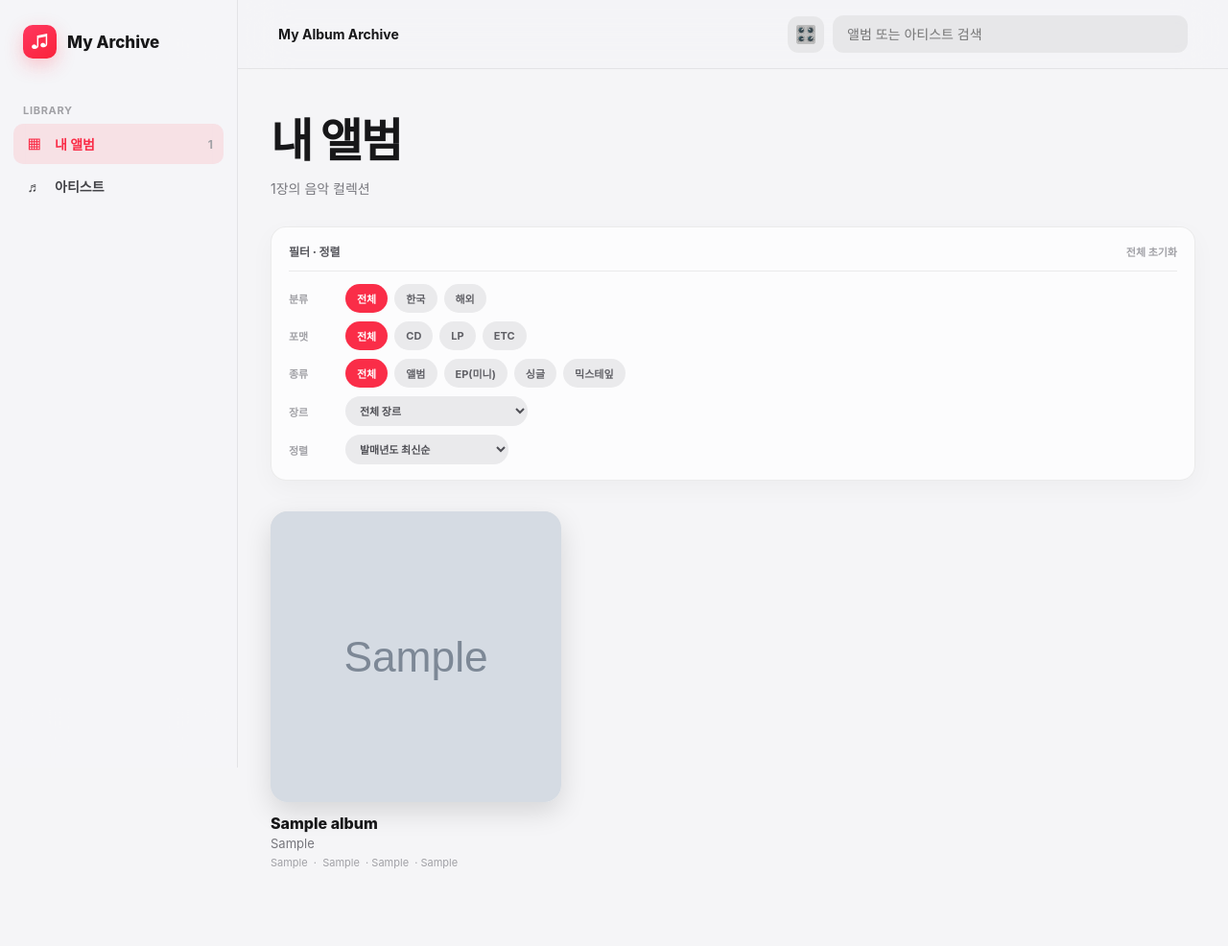
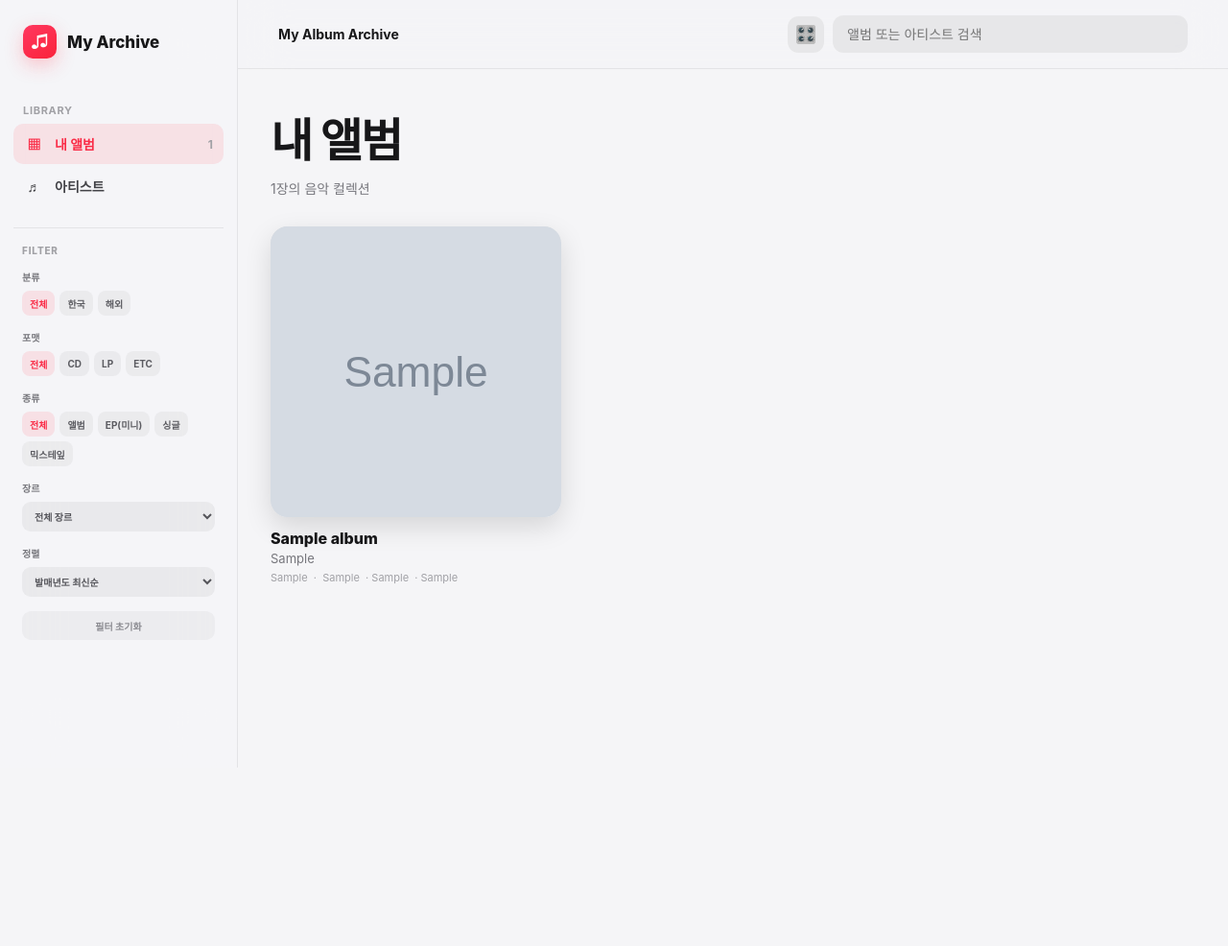
Before and after one commit to Siunaldonumber7/Album-Archive, a Flask app: page / in a window 1280 px wide. Shown: the whole page at 96% size. After the commit the page ends 800 px from the top, so only its background shows below. Run offline with Flask 3, Linux system fonts and the light colour scheme; tables that the repository leaves empty hold one stand-in row (values such as "Sample post"); grey boxes marked "Sample" are stand-in pictures.

Commit message:
Restore sidebar filters and add price sorting

```diff
--- a/templates/index.html
+++ b/templates/index.html
@@ -91,6 +91,8 @@ a {
         saturate(180%);
 
     z-index: 50;
+
+    overflow-y: auto;
 }
 
 
@@ -289,11 +291,13 @@ a {
     color: var(--accent);
 }
 
-.side-genre-form {
+.side-genre-form,
+.side-sort-form {
     width: 100%;
 }
 
-.side-genre-select {
+.side-genre-select,
+.side-sort-select {
     width: 100%;
     height: 31px;
     padding: 0 28px 0 9px;
@@ -513,7 +517,7 @@ h1 {
 
 .filters {
 
-    display: block;
+    display: none;
 
     margin-bottom: 32px;
 
@@ -955,6 +959,10 @@ h1 {
             60px;
     }
 
+    .filters {
+        display: block;
+    }
+
     .album-grid {
         grid-template-columns:
             repeat(
@@ -1028,6 +1036,88 @@ h1 {
     <span class="nav-icon">♬</span>
     아티스트
 </a>
+
+<div class="side-filter-panel">
+
+<div class="side-filter-heading">FILTER</div>
+
+<div class="side-filter-group">
+    <span class="side-filter-name">분류</span>
+    <div class="side-filter-options">
+        <a href="{{ url_for('index', library_q=library_q, media_format=format_filter, album_type=album_type_filter, genre=genre_filter, sort=sort_order) }}"
+           class="side-chip {% if not classification_filter %}active{% endif %}">전체</a>
+        <a href="{{ url_for('index', library_q=library_q, classification='한국', media_format=format_filter, album_type=album_type_filter, genre=genre_filter, sort=sort_order) }}"
+           class="side-chip {% if classification_filter == '한국' %}active{% endif %}">한국</a>
+        <a href="{{ url_for('index', library_q=library_q, classification='해외', media_format=format_filter, album_type=album_type_filter, genre=genre_filter, sort=sort_order) }}"
+           class="side-chip {% if classification_filter == '해외' %}active{% endif %}">해외</a>
+    </div>
+</div>
+
+<div class="side-filter-group">
+    <span class="side-filter-name">포맷</span>
+    <div class="side-filter-options">
+        <a href="{{ url_for('index', library_q=library_q, classification=classification_filter, album_type=album_type_filter, genre=genre_filter, sort=sort_order) }}"
+           class="side-chip {% if not format_filter %}active{% endif %}">전체</a>
+        <a href="{{ url_for('index', library_q=library_q, classification=classification_filter, media_format='CD', album_type=album_type_filter, genre=genre_filter, sort=sort_order) }}"
+           class="side-chip {% if format_filter == 'CD' %}active{% endif %}">CD</a>
+        <a href="{{ url_for('index', library_q=library_q, classification=classification_filter, media_format='LP', album_type=album_type_filter, genre=genre_filter, sort=sort_order) }}"
+           class="side-chip {% if format_filter == 'LP' %}active{% endif %}">LP</a>
+        <a href="{{ url_for('index', library_q=library_q, classification=classification_filter, media_format='ETC', album_type=album_type_filter, genre=genre_filter, sort=sort_order) }}"
+           class="side-chip {% if format_filter == 'ETC' %}active{% endif %}">ETC</a>
+    </div>
+</div>
+
+<div class="side-filter-group">
+    <span class="side-filter-name">종류</span>
+    <div class="side-filter-options">
+        <a href="{{ url_for('index', library_q=library_q, classification=classification_filter, media_format=format_filter, genre=genre_filter, sort=sort_order) }}"
+           class="side-chip {% if not album_type_filter %}active{% endif %}">전체</a>
+        {% for type_name in ['앨범', 'EP(미니)', '싱글', '믹스테잎'] %}
+        <a href="{{ url_for('index', library_q=library_q, classification=classification_filter, media_format=format_filter, album_type=type_name, genre=genre_filter, sort=sort_order) }}"
+           class="side-chip {% if album_type_filter == type_name %}active{% endif %}">{{ type_name }}</a>
+        {% endfor %}
+    </div>
+</div>
+
+<div class="side-filter-group">
+    <span class="side-filter-name">장르</span>
+    <form class="side-genre-form" method="GET" action="{{ url_for('index') }}">
+        {% if library_q %}<input type="hidden" name="library_q" value="{{ library_q }}">{% endif %}
+        {% if classification_filter %}<input type="hidden" name="classification" value="{{ classification_filter }}">{% endif %}
+        {% if format_filter %}<input type="hidden" name="media_format" value="{{ format_filter }}">{% endif %}
+        {% if album_type_filter %}<input type="hidden" name="album_type" value="{{ album_type_filter }}">{% endif %}
+        {% if sort_order %}<input type="hidden" name="sort" value="{{ sort_order }}">{% endif %}
+        <select class="side-genre-select" name="genre" onchange="this.form.submit()">
+            <option value="">전체 장르</option>
+            {% for genre_name in genre_options %}
+            <option value="{{ genre_name }}" {% if genre_filter == genre_name %}selected{% endif %}>{{ genre_name }}</option>
+            {% endfor %}
+        </select>
+    </form>
+</div>
+
+<div class="side-filter-group">
+    <span class="side-filter-name">정렬</span>
+    <form class="side-sort-form" method="GET" action="{{ url_for('index') }}">
+        {% if library_q %}<input type="hidden" name="library_q" value="{{ library_q }}">{% endif %}
+        {% if classification_filter %}<input type="hidden" name="classification" value="{{ classification_filter }}">{% endif %}
+        {% if format_filter %}<input type="hidden" name="media_format" value="{{ format_filter }}">{% endif %}
+        {% if album_type_filter %}<input type="hidden" name="album_type" value="{{ album_type_filter }}">{% endif %}
+        {% if genre_filter %}<input type="hidden" name="genre" value="{{ genre_filter }}">{% endif %}
+        <select class="side-sort-select" name="sort" onchange="this.form.submit()">
+            <option value="release_desc" {% if sort_order == 'release_desc' %}selected{% endif %}>발매년도 최신순</option>
+            <option value="release_asc" {% if sort_order == 'release_asc' %}selected{% endif %}>발매년도 오래된순</option>
+            <option value="price_desc" {% if sort_order == 'price_desc' %}selected{% endif %}>가격 높은순</option>
+            <option value="price_asc" {% if sort_order == 'price_asc' %}selected{% endif %}>가격 낮은순</option>
+            <option value="artist" {% if sort_order == 'artist' %}selected{% endif %}>아티스트순</option>
+            <option value="title" {% if sort_order == 'title' %}selected{% endif %}>앨범명순</option>
+        </select>
+    </form>
+</div>
+
+<a class="side-filter-reset" href="{{ url_for('index') }}">필터 초기화</a>
+
+</div>
 
 </aside>
 
@@ -1231,10 +1321,10 @@ My Album Archive
     {% if album_type_filter %}<input type="hidden" name="album_type" value="{{ album_type_filter }}">{% endif %}
     {% if genre_filter %}<input type="hidden" name="genre" value="{{ genre_filter }}">{% endif %}
     <select class="sort-select" name="sort" onchange="this.form.submit()">
-        <option value="recent" {% if sort_order == 'recent' %}selected{% endif %}>최근 등록순</option>
-        <option value="oldest" {% if sort_order == 'oldest' %}selected{% endif %}>오래된 등록순</option>
         <option value="release_desc" {% if sort_order == 'release_desc' %}selected{% endif %}>발매년도 최신순</option>
         <option value="release_asc" {% if sort_order == 'release_asc' %}selected{% endif %}>발매년도 오래된순</option>
+        <option value="price_desc" {% if sort_order == 'price_desc' %}selected{% endif %}>가격 높은순</option>
+        <option value="price_asc" {% if sort_order == 'price_asc' %}selected{% endif %}>가격 낮은순</option>
         <option value="artist" {% if sort_order == 'artist' %}selected{% endif %}>아티스트순</option>
         <option value="title" {% if sort_order == 'title' %}selected{% endif %}>앨범명순</option>
     </select>
```
